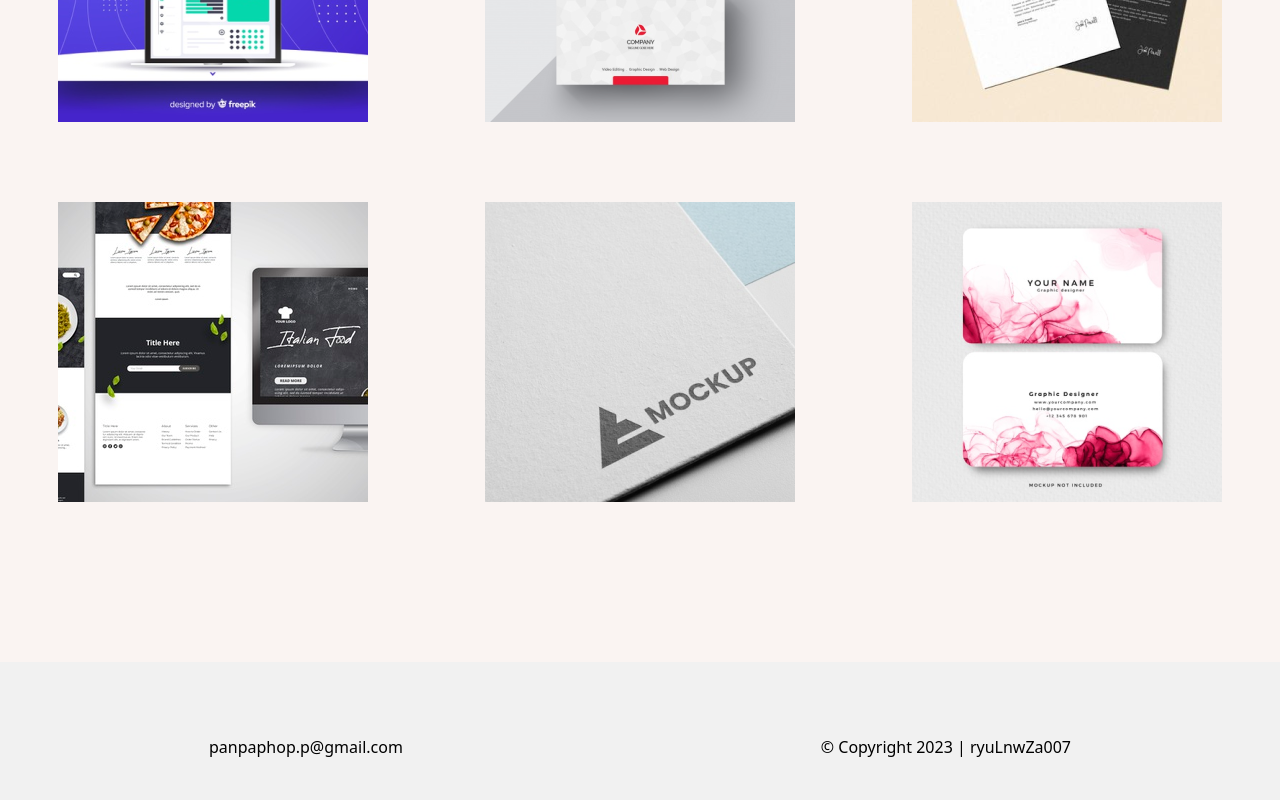
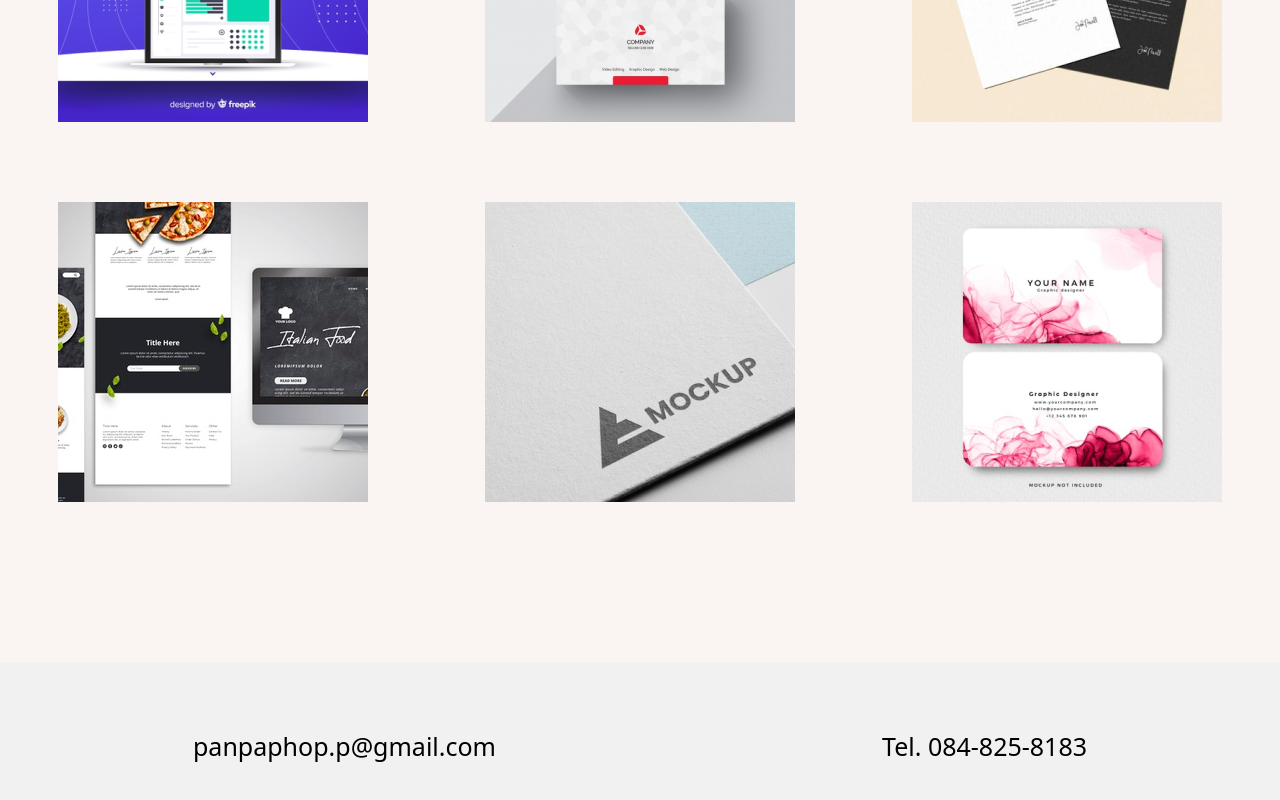
Before and after one commit to Panpaphop/skillCheckpoint1, a React (Vite) app: page / in a window 1280 px wide. Shown: the part 2206-3006 px from the top of the page. Built offline with nearby package versions, Linux system fonts and the light colour scheme.

Commit message:
feat:add Tel. on footer

```diff
--- a/src/components/Footer.jsx
+++ b/src/components/Footer.jsx
@@ -2,10 +2,10 @@ import React from "react";
 
 function Footer() {
   return (
-    <footer className="footer bg-[#F1F1F1] h-[170px]">
-      <div className="container flex justify-around items-center h-full">
+    <footer className="footer bg-[#F1F1F1] h-[170px] w-full flex justify-center">
+      <div className="container flex justify-around items-center h-full w-full text-[25px]">
         <div className="text-center">panpaphop.p@gmail.com</div>
-        <div className="text-center">© Copyright 2023 | ryuLnwZa007</div>
+        <div className="text-center">Tel. 084-825-8183</div>
       </div>
     </footer>
   );
--- a/src/components/NavBar.jsx
+++ b/src/components/NavBar.jsx
@@ -4,22 +4,22 @@ import { useNavigate } from "react-router-dom";
 function Navbar() {
   const navigate = useNavigate();
   return (
-    <div
-      className="bg-[#FF2950] text-white text-[40px] font-bold pl-[100px] h-[148px] flex items-center"
-    >
+    <div className="bg-[#FF2950] text-white text-[40px] font-bold pl-[100px] h-[148px] flex items-center">
       <button
-        className="text-white text-[40px] font-bold pl-[100px] h-[148px]"
+        className="text-white text-[40px] font-bold pl-[100px] h-[148px] hover:text-red-900 hover:text-[45px]"
         onClick={() => navigate("/")}
       >
         My Profile
       </button>
       <button
-        className="ml-auto text-[30px] mr-[100px] font-bold"
+        className="ml-auto text-[30px] mr-[100px] font-bold hover:text-red-900"
         onClick={() => navigate("/about-me")}
       >
         About Me
       </button>
-      <button className="text-[30px] mr-[100px] font-bold">Projects</button>
+      <button className="text-[30px] mr-[100px] font-bold hover:text-red-900">
+        Projects
+      </button>
     </div>
   );
 }
```
